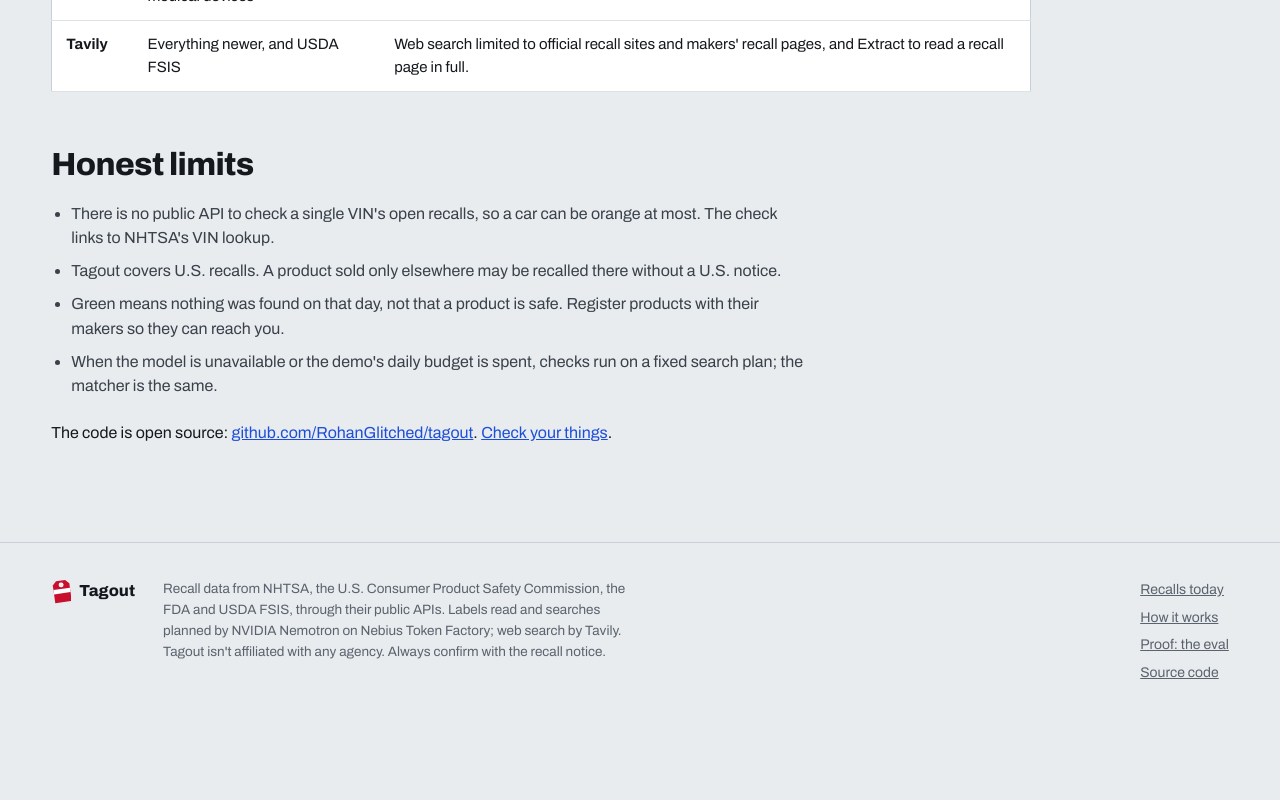
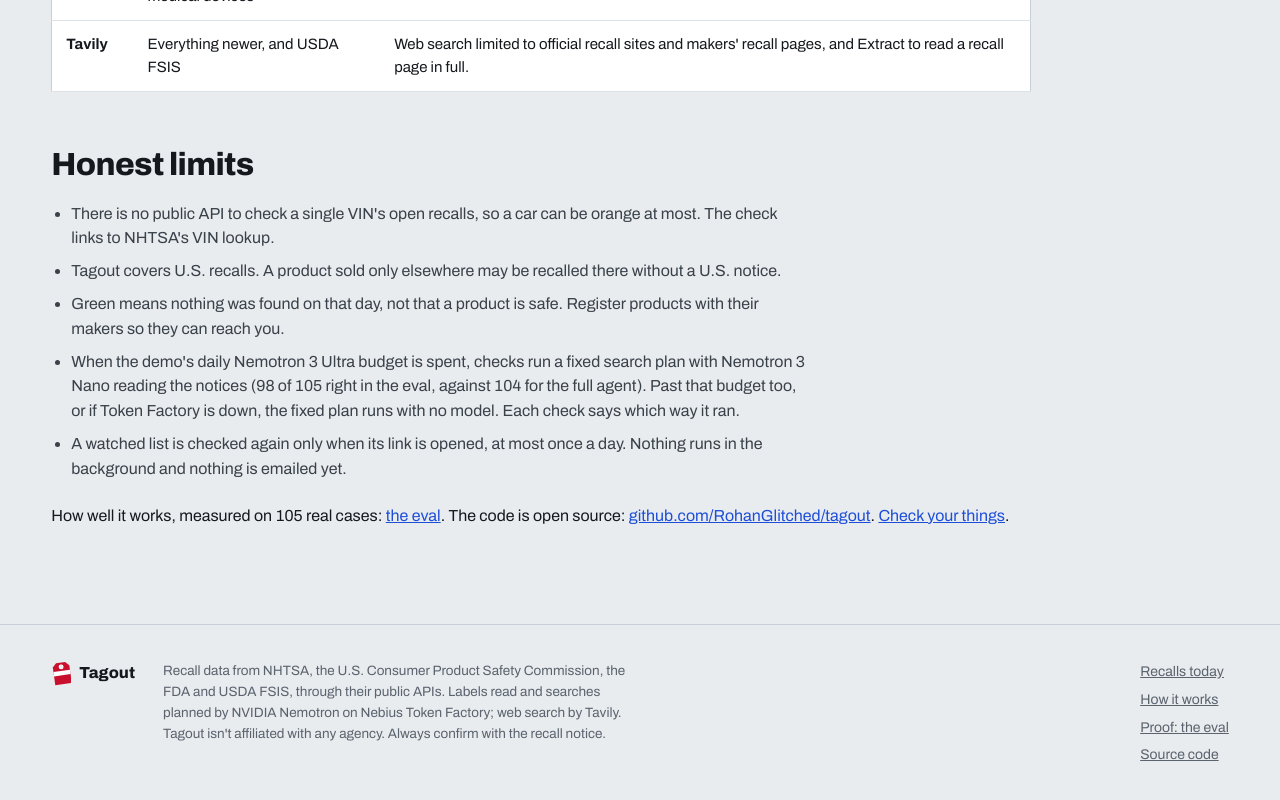
Before and after one commit to RohanGlitched/tagout, a Next.js app: page /how in a window 1280 px wide. Shown: the part 2547-3347 px from the top of the page. Before the commit the page ends 3279 px from the top, so only its background shows below. Built offline with nearby package versions, Linux system fonts and the light colour scheme; no server answers; what async_hooks would draw is missing.

Commit message:
How it works: the lite tier, watches and a link to the eval

```diff
--- a/app/how/page.tsx
+++ b/app/how/page.tsx
@@ -134,10 +134,15 @@
             <li>There is no public API to check a single VIN&apos;s open recalls, so a car can be orange at most. The check links to NHTSA&apos;s VIN lookup.</li>
             <li>Tagout covers U.S. recalls. A product sold only elsewhere may be recalled there without a U.S. notice.</li>
             <li>Green means nothing was found on that day, not that a product is safe. Register products with their makers so they can reach you.</li>
-            <li>When the model is unavailable or the demo&apos;s daily budget is spent, checks run on a fixed search plan; the matcher is the same.</li>
+            <li>
+              When the demo&apos;s daily Nemotron 3 Ultra budget is spent, checks run a fixed search plan with Nemotron 3 Nano reading the notices (98 of 105 right in the eval, against
+              104 for the full agent). Past that budget too, or if Token Factory is down, the fixed plan runs with no model. Each check says which way it ran.
+            </li>
+            <li>A watched list is checked again only when its link is opened, at most once a day. Nothing runs in the background and nothing is emailed yet.</li>
           </ul>
           <p className={s.more}>
-            The code is open source: <a href={REPO_URL}>{REPO_URL.replace("https://", "")}</a>. <Link href="/#check">Check your things</Link>.
+            How well it works, measured on 105 real cases: <Link href="/proof">the eval</Link>. The code is open source: <a href={REPO_URL}>{REPO_URL.replace("https://", "")}</a>.{" "}
+            <Link href="/#check">Check your things</Link>.
           </p>
         </section>
       </main>
```
